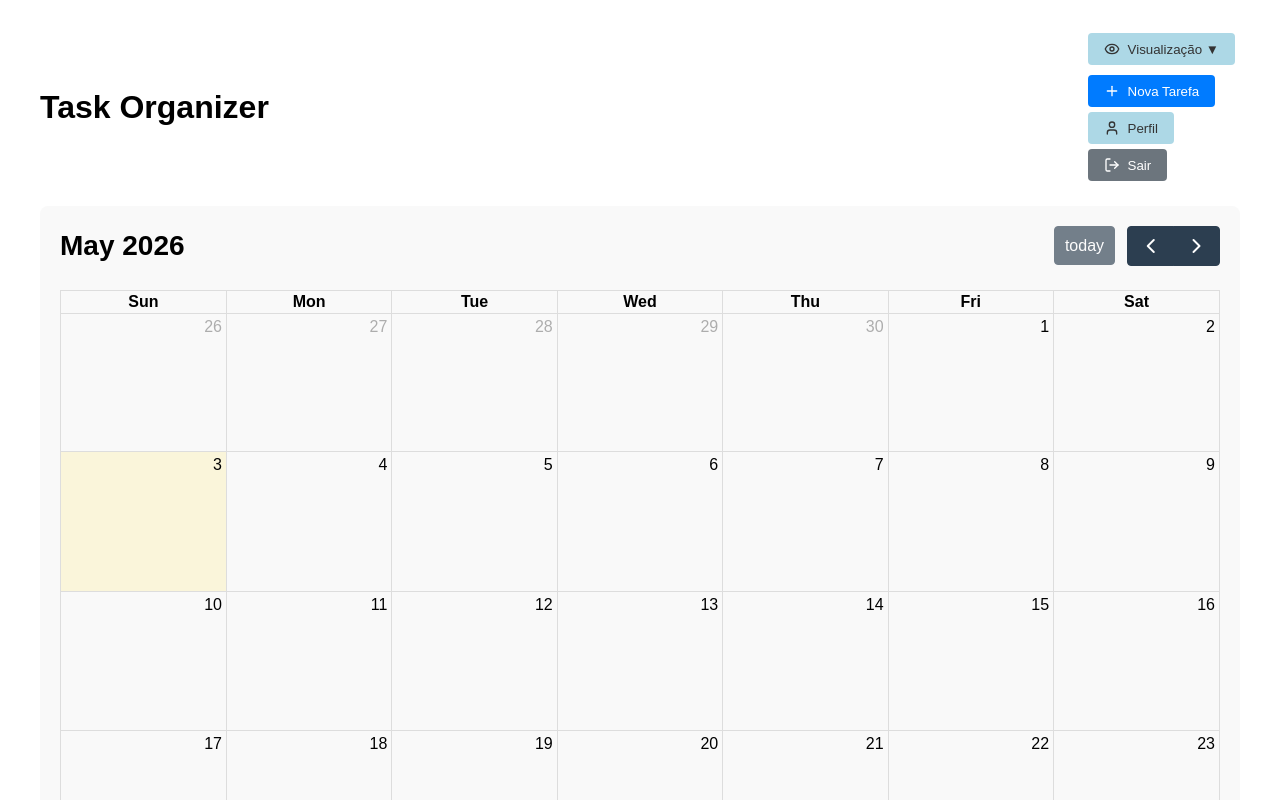
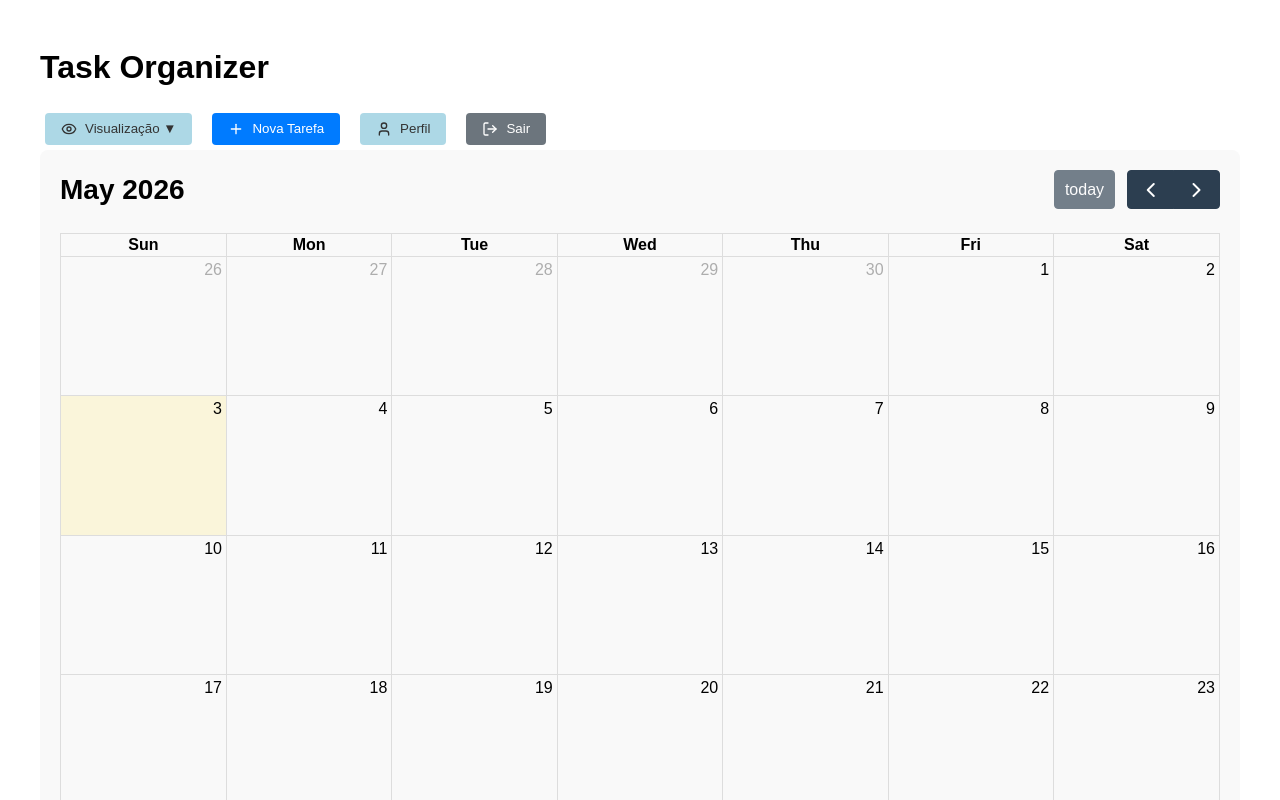
Before and after one commit to shandragon/introducao-spec-kit, a React (Vite) app in the folder frontend/: page / in a window 1280 px wide. Shown: the top 800 px of the page. Built offline with nearby package versions, Linux system fonts and the light colour scheme; no server answers; sample sign-in values are in the browser's storage.

Commit message:
style(nav): garante alinhamento horizontal dos itens do cabeçalho

```diff
--- a/frontend/src/App.css
+++ b/frontend/src/App.css
@@ -52,11 +52,10 @@
   font-family: sans-serif;
 }
 
-header {
+header nav {
   display: flex;
-  justify-content: space-between;
   align-items: center;
-  margin-bottom: 20px;
+  gap: 10px;
 }
 
 main {
```
